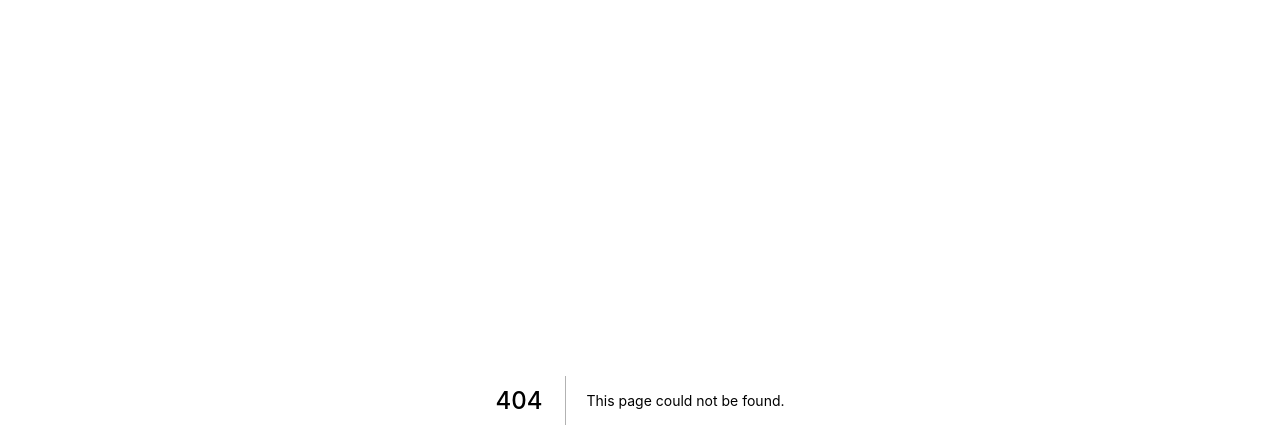
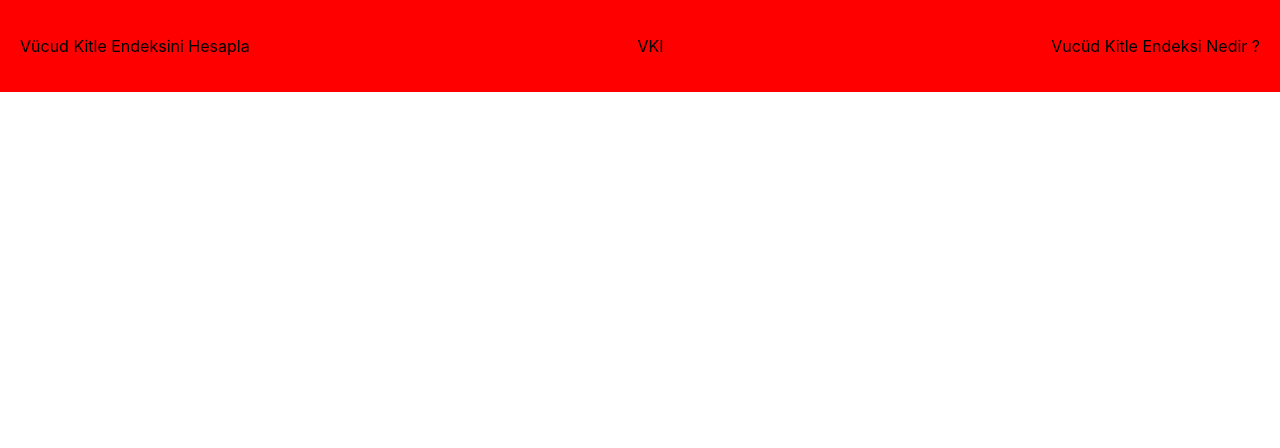
Before and after one commit to ozkalai/BMI, a Next.js app: page /components/Navigation in a window 1280 px wide. Before the commit this address had no page. Shown: the top 448 px of the page. Built offline with nearby package versions, Linux system fonts and the light colour scheme.

Commit message:
Navigation component created

```diff
--- /dev/null
+++ b/pages/components/Navigation.js
@@ -0,0 +1,21 @@
+import React from "react";
+import { Box, Link, Text } from "@chakra-ui/react";
+
+export default function Navigation() {
+  return (
+    <Box
+      display="flex"
+      borderBottom="5px"
+      justifyContent="space-between"
+      alignItems="center"
+      backgroundColor="red"
+      p="20px"
+    >
+      <Box>
+        <Link fontSize="lg">Vücud Kitle Endeksini Hesapla</Link>
+      </Box>
+      <Text fontSize="2xl">VKI </Text>
+      <Link fontSize="lg">Vucüd Kitle Endeksi Nedir ? </Link>
+    </Box>
+  );
+}
```
